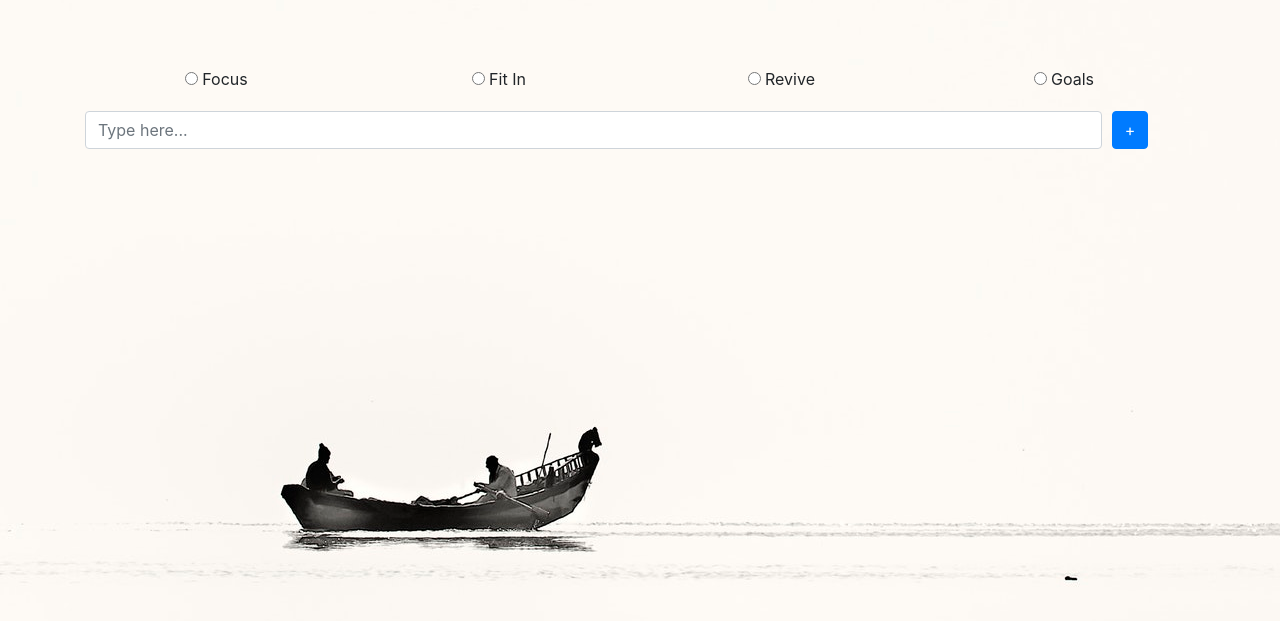
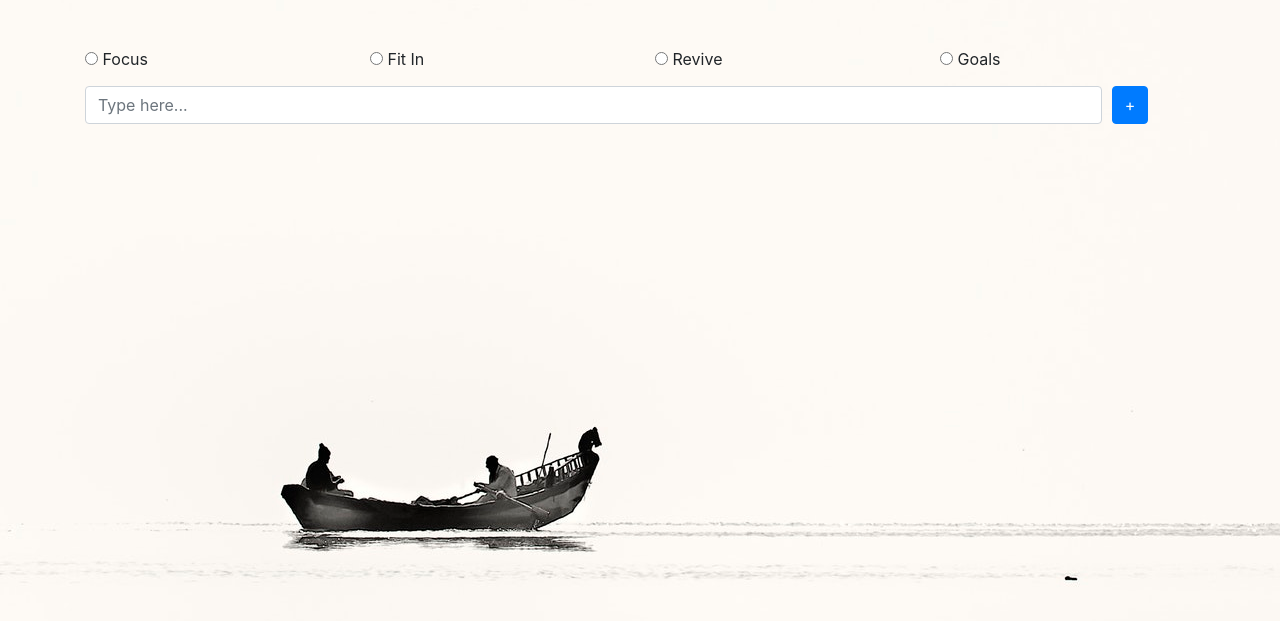
Before and after one commit to fabilqis/jquery-dilla, a plain HTML site: page index.html in a window 1280 px wide. Shown: the part 149-770 px from the top of the page. Drawn offline with nearby package versions, Linux system fonts and the light colour scheme.

Commit message:
Edit col size of radio button

```diff
--- a/index.css
+++ b/index.css
@@ -11,8 +11,7 @@ h1{
 }
 
 .selector{
-    padding: 20px;
-    text-align: center;
+    margin-bottom: 15px;
 }
 
 .todo-list{
```
